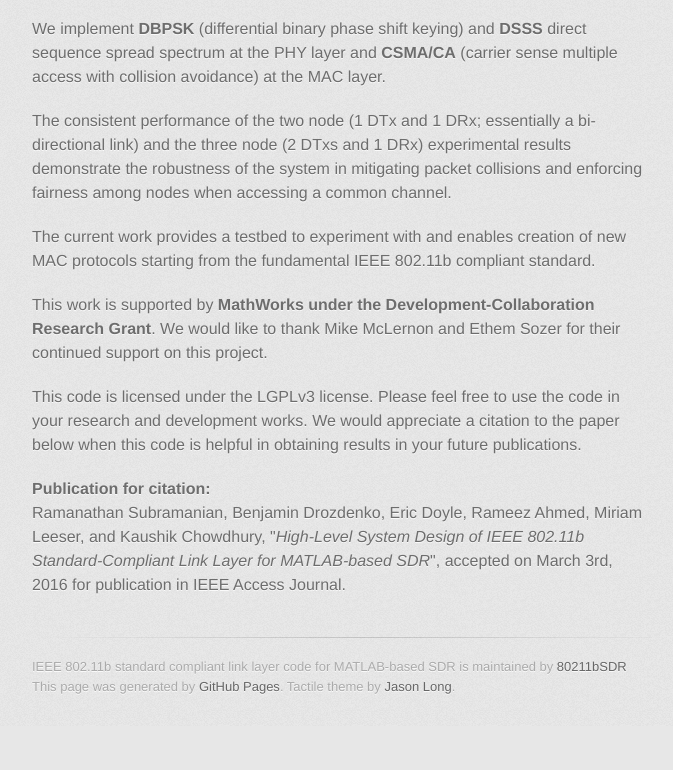
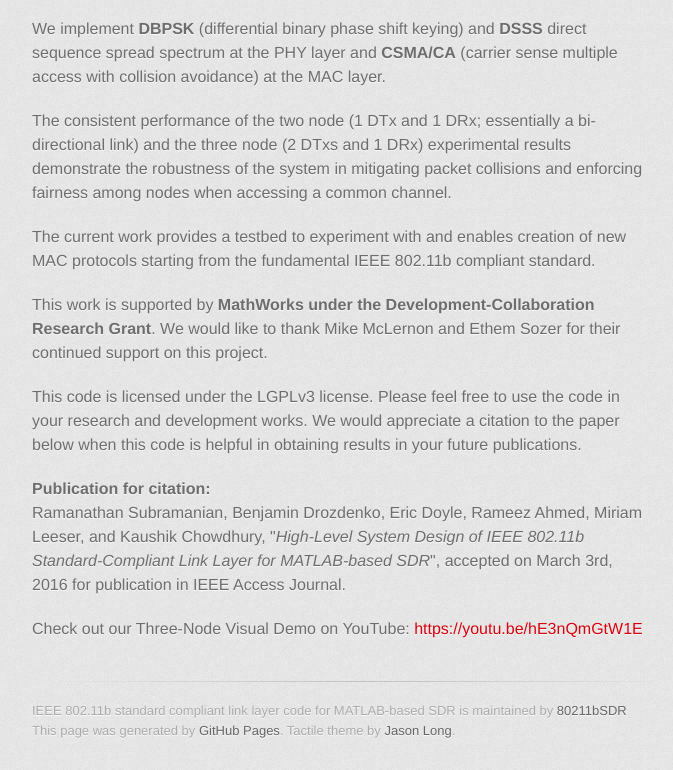
Before and after one commit to 80211bSDR/LinkLayer-MATLAB, a plain HTML site: page index.html in a window 1280 px wide. Shown: the part 868-1638 px from the top of the page, without its empty margins (298-971 px from the left). Before the commit the page ends 1594 px from the top, so only its background shows below. Drawn offline with Linux system fonts and the light colour scheme; a web font is replaced by a local one.

Commit message:
Create gh-pages branch via GitHub

```diff
--- a/index.html
+++ b/index.html
@@ -52,6 +52,10 @@
 
 <p><strong>Publication for citation:</strong><br>
 Ramanathan Subramanian, Benjamin Drozdenko, Eric Doyle, Rameez Ahmed, Miriam Leeser, and Kaushik Chowdhury, "<em>High-Level System Design of IEEE 802.11b Standard-Compliant Link Layer for MATLAB-based SDR</em>", accepted on March 3rd, 2016 for publication in IEEE Access Journal.</p>
+
+<p>Check out our Three-Node Visual Demo on YouTube: <a href="https://youtu.be/hE3nQmGtW1E">https://youtu.be/hE3nQmGtW1E</a></p>
+
+
         </section>
 
         <footer>
```
Also changed, not shown: params.json (+1 -1 lines).
